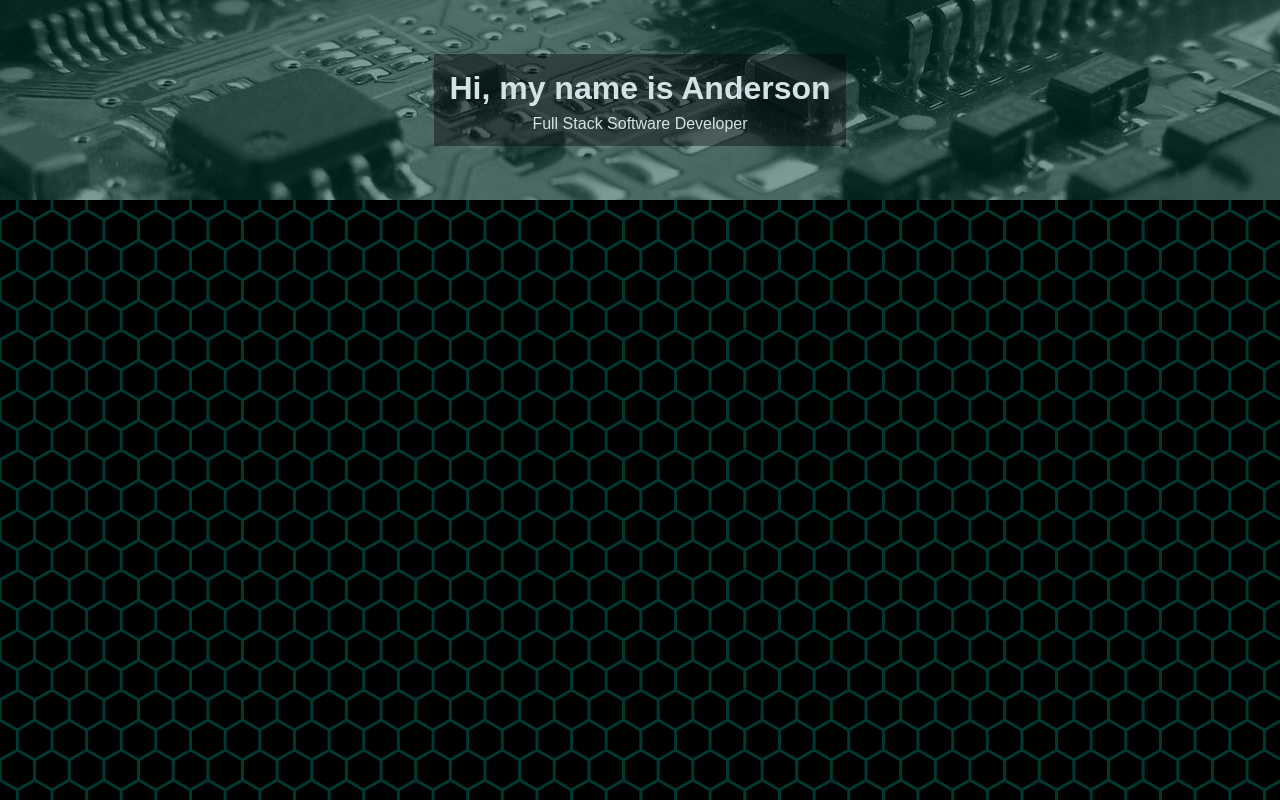
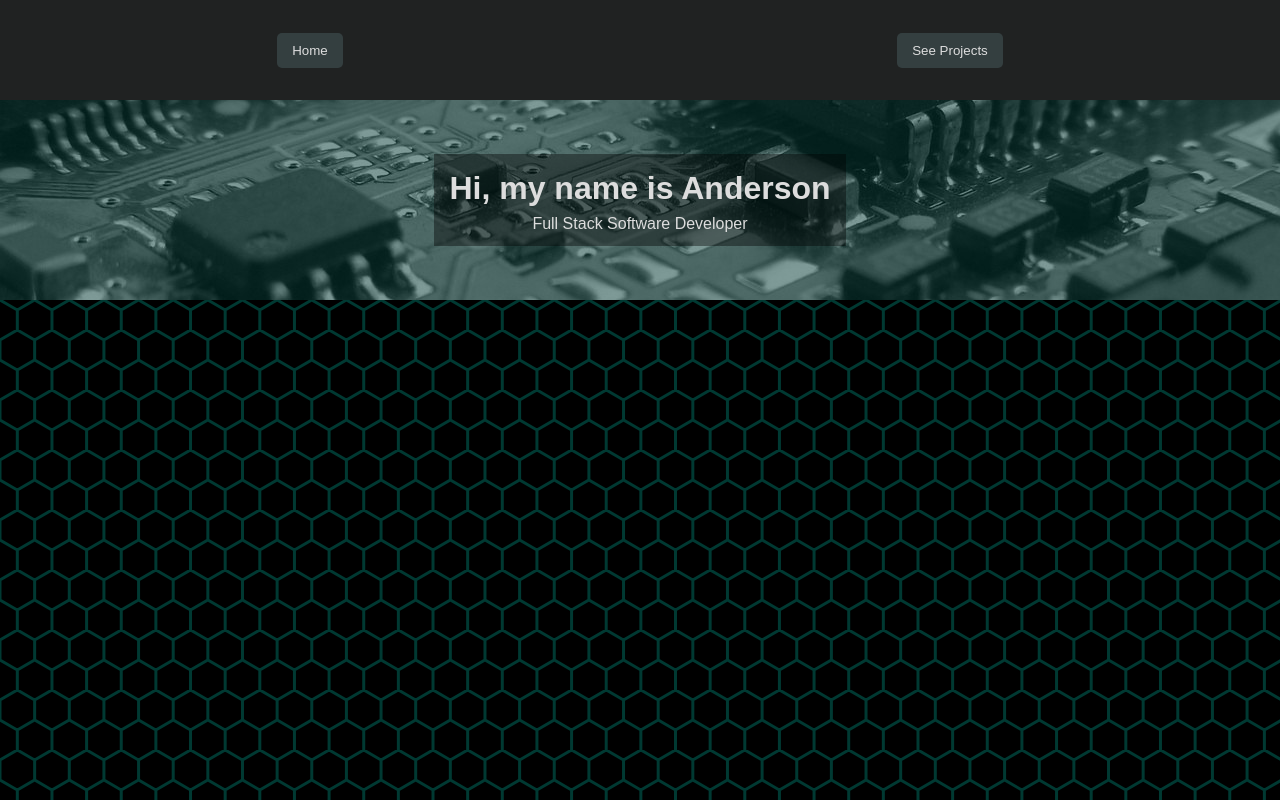
Before and after one commit to AndersonBillss/portfolio-2025, a React (Vite) app: page / in a window 1280 px wide. Built offline with nearby package versions, Linux system fonts and the light colour scheme.

Commit message:
Added navbar

```diff
--- a/src/App.css
+++ b/src/App.css
@@ -1,5 +1,5 @@
 .main{
-  width: 100vw;
+  width: 100%;
   display: flex;
   flex-direction: column;
   align-items: center;
@@ -8,14 +8,14 @@
   position: absolute;
   width: 100%;
   height: 100%;
-  color: black;
+  color: var(--background);
   z-index: -3;
 }
 .mouse-light{
   width: 100%;
   height: 100%;
   position: absolute;
-  color: rgba(255, 255, 255, .5);
+  color: rgba(255, 255, 255, .35);
   background-color: var(--primary-dark);
   z-index: -4;
 }
--- a/src/App.tsx
+++ b/src/App.tsx
@@ -2,13 +2,15 @@ import './App.css'
 import Home from './pages/home/Home'
 import HexagonBackground from './shared/HexagonBackground'
 import MouseLight from './shared/MouseLight'
+import Navbar from './shared/navbar/Navbar'
 
 function App() {
 
   return (
     <div className='main'>
+      <Navbar />
       <HexagonBackground inverted className='hexagon-background'/>
-      <MouseLight radius={600} className='mouse-light'/>
+      <MouseLight radius={2000} className='mouse-light'/>
       <Home/>
     </div>
   )
--- a/src/index.css
+++ b/src/index.css
@@ -1,18 +1,18 @@
 :root {
   --primary-dark: rgb(0, 57, 50);
   --primary-mid: rgb(8, 95, 73);
-  --primary-card-dark: rgb(41, 126, 92);
-  --primary-card-light: rgb(41, 142, 102);
+  --primary-light: rgb(173, 248, 218);
 
   --secondary-light: rgb(250, 233, 200);
   --secondary-mid: rgb(234, 167, 43);
   --secondary-dark: rgb(186, 124, 9);
 
-  --background: rgb(255, 255, 255);
-  --card-light: rgb(208, 228, 230);
-  --card-dark: rgb(181, 203, 205);
-  --text-light: rgb(85, 85, 85);
-  --text-dark: rgb(47, 47, 47);
+  --background: rgb(0, 0, 0);
+  --card-dark: rgb(32, 34, 34);
+  --card-light: rgb(52, 63, 64);
+
+  --text-light: rgb(221, 221, 221);
+  --text-dark: rgb(35, 35, 35);
 
   font-family: sans-serif, Helvetica, Arial, sans-serif;
   line-height: 1.5;
@@ -22,11 +22,14 @@
   margin: 0;
   padding: 0;
   border: none;
-  color: var(--text-dark);
+  color: var(--text-light);
 }
 
 h1 {
   text-wrap: wrap;
+  text-align: center;
+}
+p {
   text-align: center;
 }
 
@@ -34,3 +37,17 @@ body {
   background-color: var(--background);
   min-height: 100vh;
 }
+
+.button{
+  background-color: var(--card-light);
+  padding: 10px 15px;
+  border-radius: 5px;
+}
+.button:hover{
+  filter: brightness(80%);
+  cursor: pointer;
+}
+.button:active{
+  filter: brightness(105%);
+  cursor: pointer;
+}
--- a/src/pages/home/home.css
+++ b/src/pages/home/home.css
@@ -32,5 +32,5 @@
     place-items: center;
   }
   .home-img-title *{
-    color: var(--card-light);
+    color: var(--text-light);
   }
--- /dev/null
+++ b/src/shared/navbar/Navbar.tsx
@@ -0,0 +1,10 @@
+import "./navbar.css"
+
+export default function Navbar(){
+    return(
+        <div className="navbar">
+           <button className="button">Home</button>
+           <button className="button">See Projects</button>
+        </div>
+    )
+}
--- /dev/null
+++ b/src/shared/navbar/navbar.css
@@ -0,0 +1,8 @@
+.navbar{
+    width: 100%;
+    height: 100px;
+    background-color: var(--card-dark);
+    display: flex;
+    align-items: center;
+    justify-content: space-around;
+}
```
